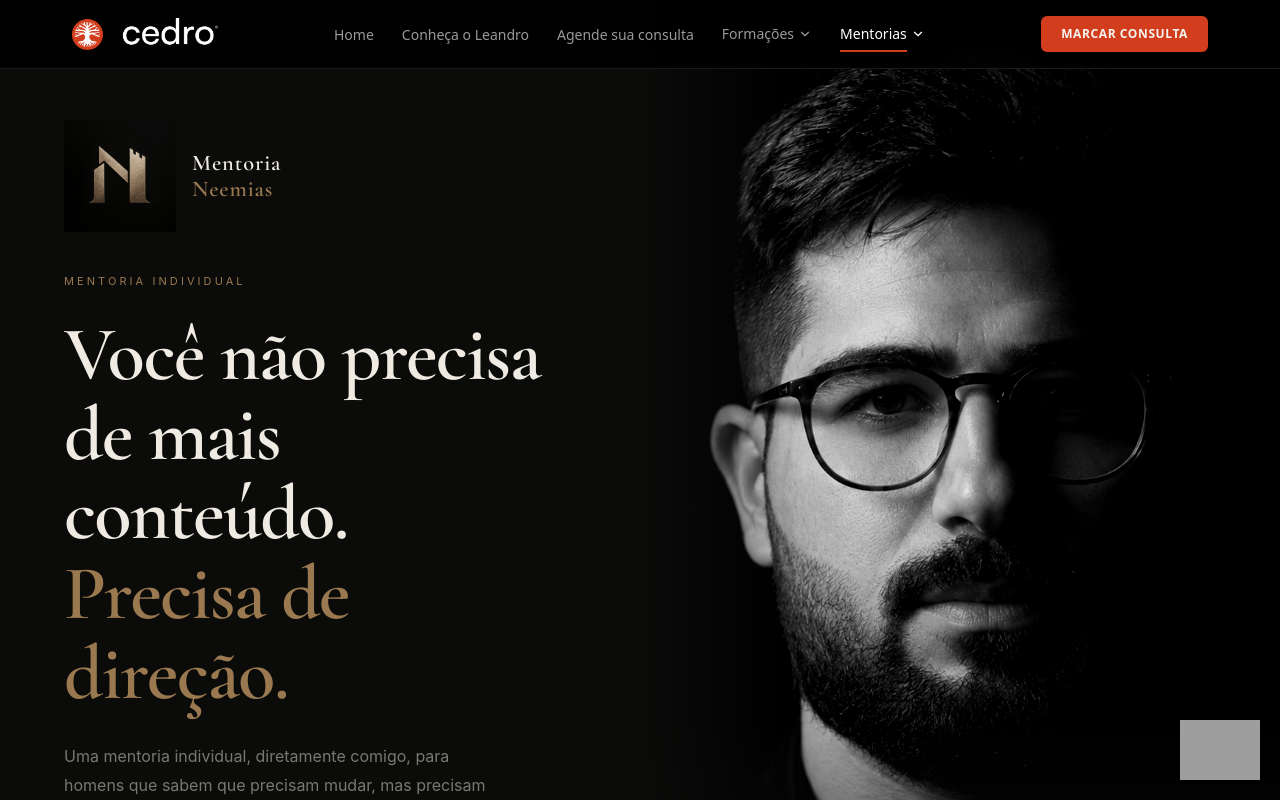
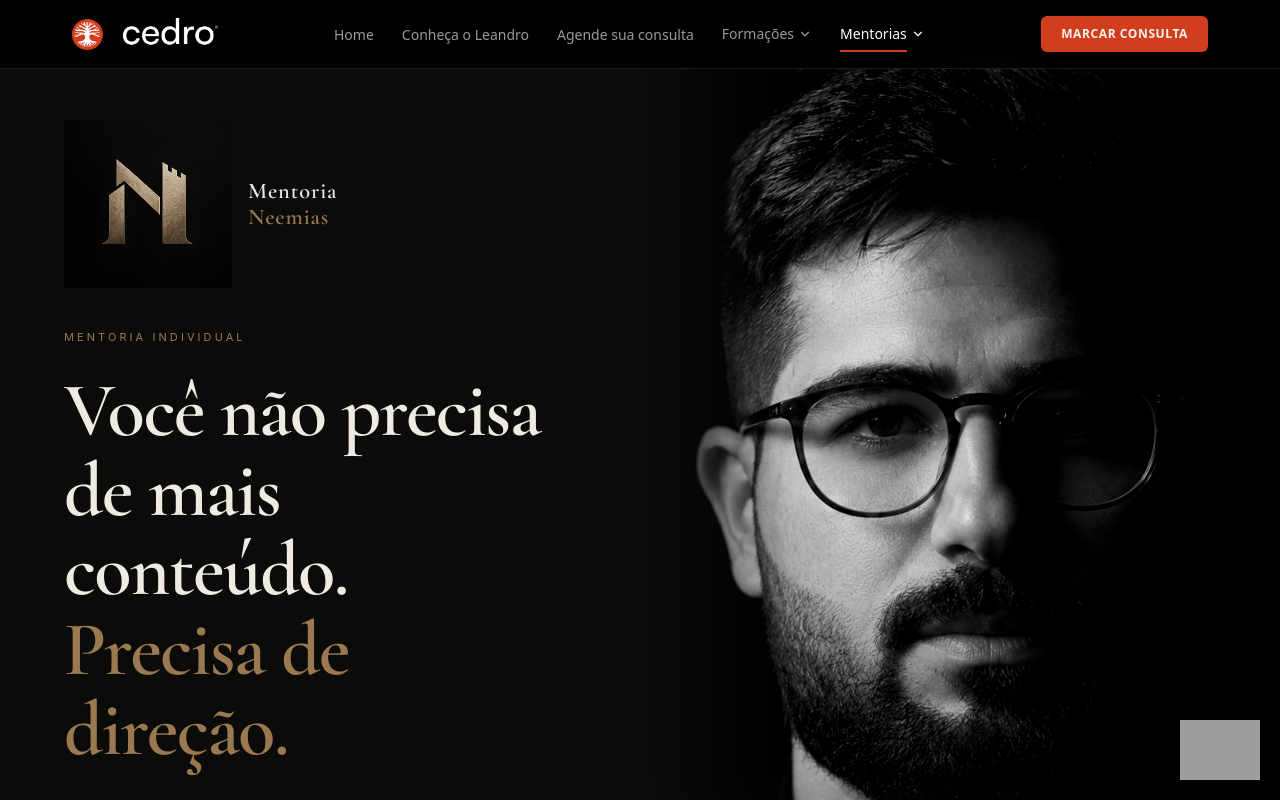
Before and after one commit to ocedro/ocedro2, a Next.js app: page /mentoria-neemias in a window 1280 px wide. Shown: the top 800 px of the page. Built offline with nearby package versions, Linux system fonts and the light colour scheme; grey boxes are pictures that could not be loaded.

Commit message:
neemias: aumenta logo do hero para 168px (+50%)

```diff
--- a/app/mentoria-neemias/page.tsx
+++ b/app/mentoria-neemias/page.tsx
@@ -222,7 +222,7 @@ export default function NeemiasPage() {
         }}>
           <FadeIn delay={100}>
             <div style={{ display: 'flex', alignItems: 'center', gap: '16px', marginBottom: '40px' }}>
-              <Image src="/neemias-logo.png" alt="N" width={112} height={112}
+              <Image src="/neemias-logo.png" alt="N" width={168} height={168}
                 style={{ opacity: 0.9 }} />
               <div>
                 <div style={{ fontFamily: serif, fontSize: 'clamp(1.1rem,2vw,1.4rem)', fontWeight: 600, color: C.white, letterSpacing: '0.04em', lineHeight: 1.15 }}>Mentoria</div>
```
